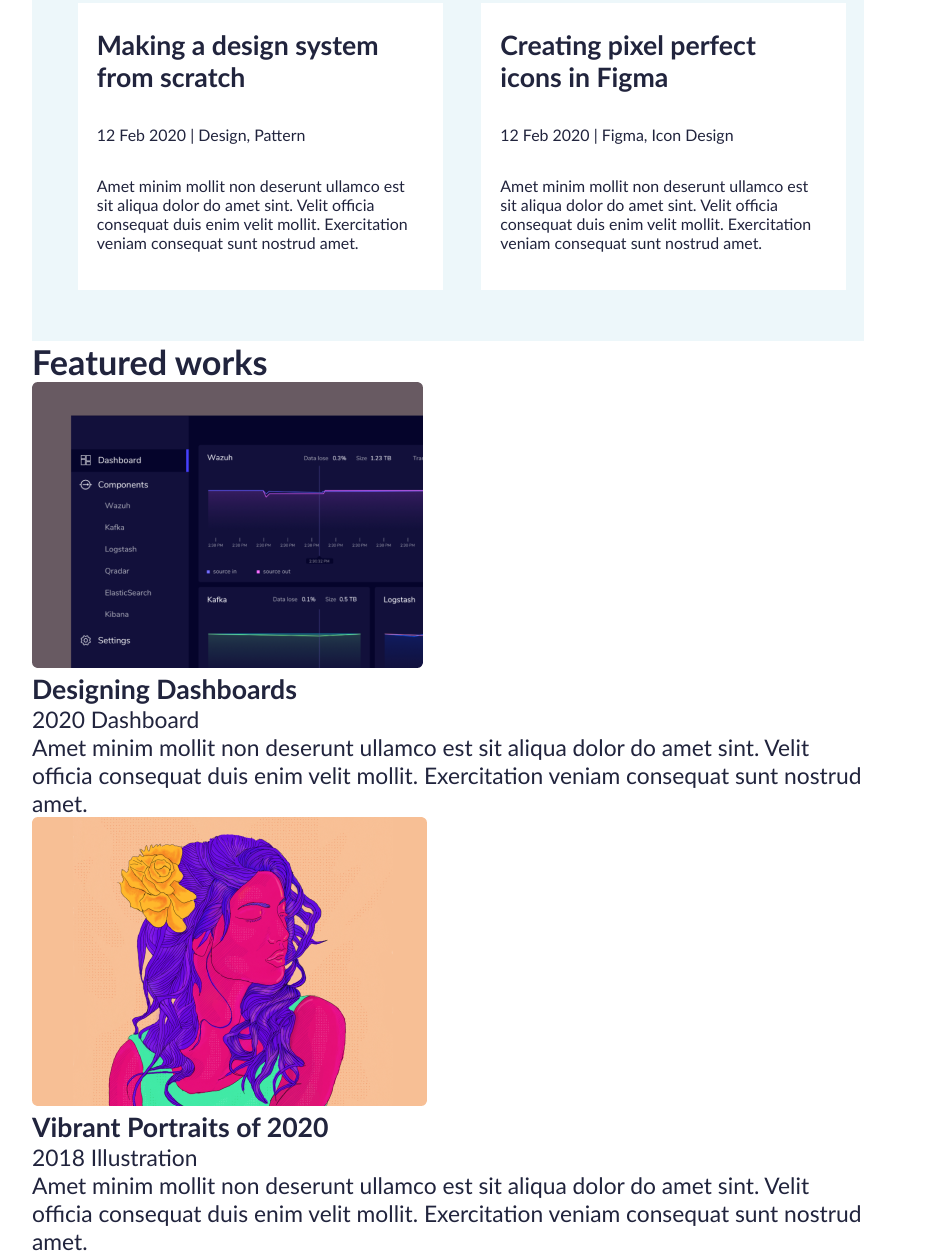
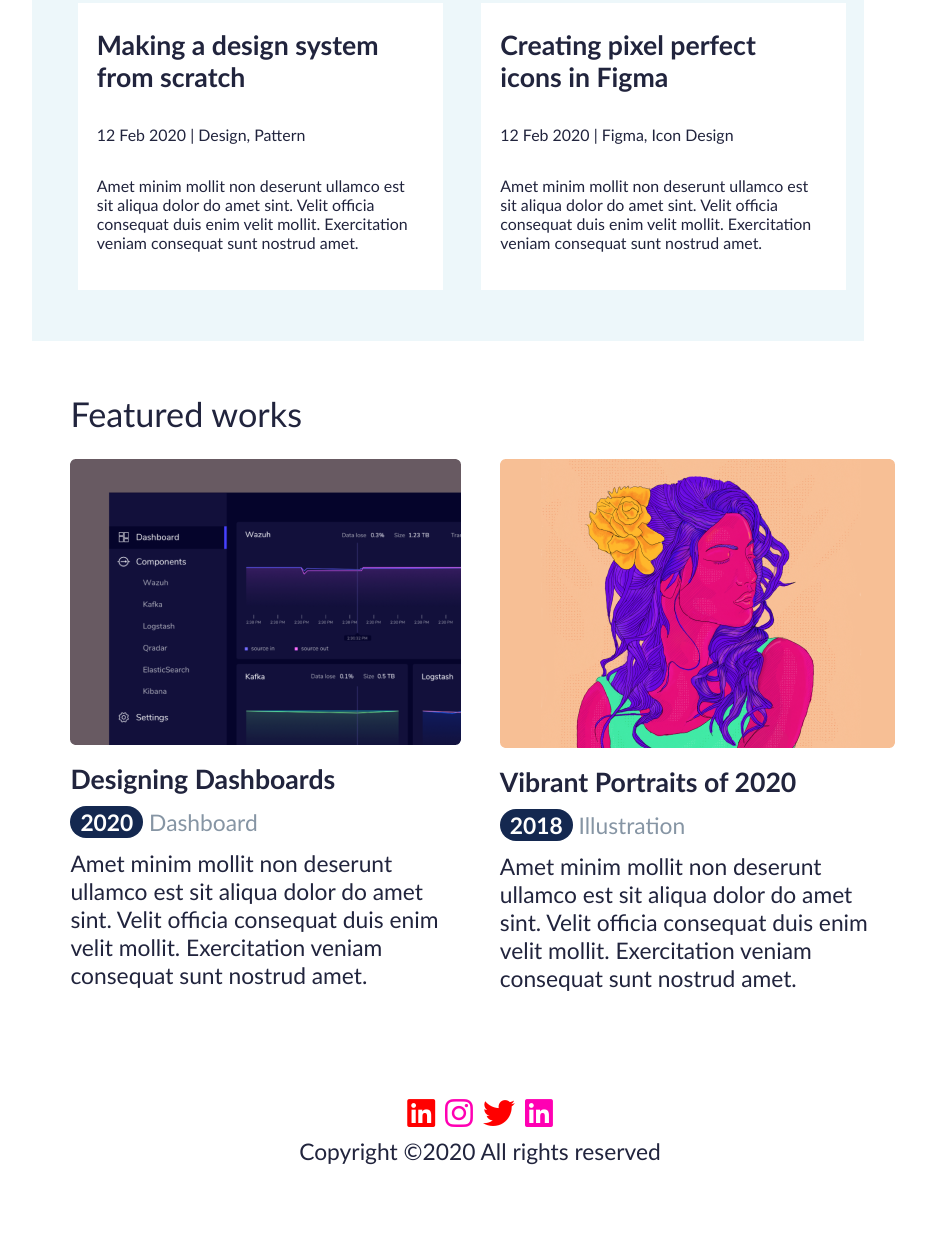
Before and after one commit to cauejlk/atv-portfolio, a plain HTML site: page index.html in a window 1280 px wide. Shown: the part 631-1886 px from the top of the page, without its empty margins (160-1086 px from the left). After the commit the page ends 1821 px from the top, so only its background shows below. Drawn offline with Linux system fonts and the light colour scheme.

Commit message:
trabalho finalizado

```diff
--- a/css/style.css
+++ b/css/style.css
@@ -70,7 +70,6 @@ main.works section {
 
 main.works section p {
     margin: 2vw 0vw 2vw 0vw;
-
 }
 
 main.works section p span {
@@ -86,22 +85,22 @@ main.works section p span {
                 Formatação de HomePage
 ----------------------------------------------------*/
 
-section.banner{
+section.banner {
     display: flex;
     margin: 9vw 0vw 5vw 0vw;
 }
 
-section.banner h1{
+section.banner h1 {
     font-size: 1.5rem;
     margin: 0vw 0vw 2vw;
 }
 
-section.banner p{
+section.banner p {
     font-size: 0.7rem;
     margin: 1vw 7vw 3vw 0vw;
 }
 
-section.banner button{
+section.banner button {
     color: white;
     font-size: 1.2vw;
     background-color: rgba(255, 100, 100, 1);
@@ -109,38 +108,74 @@ section.banner button{
     padding: 10px 18px 10px 18px;
 }
 
-section.RtPost{
+/*----------------------------------------------------- */
+
+section.RtPost {
     background-color: rgb(237, 247, 250, 1);
     padding: 3vw 5px 3vw 20px;
 }
 
 section.RtPost h2 {
     font-weight: normal;
-    margin: 0 0 2vw 0
+    margin: 0 0 2vw 2vw
 }
 
-section.RtPost ol{
+section.RtPost ol {
     display: flex;
     padding: 1vw;
 }
 
-section.RtPost ol li{
+section.RtPost ol li {
     background-color: white;
     padding: 2vw 2vw 2vw 1.5vw;
     margin: 0vw 3vw 0vw 1vw;
 }
 
-section.RtPost ol li:last-child{
+section.RtPost ol li:last-child {
     margin: 0;
 }
 
-section.RtPost ol li p{
+section.RtPost ol li p {
     margin: 2.5vw 0vw 1vw 0vw;
     font-size: 0.7rem;
 }
 
-section.FeaturedWorks{
+/*----------------------------------------------------- */
+section.Ft-Works {
+    margin: 4vw 0 6cqw 3vw;
+}
 
+section.Ft-Works h2 {
+    font-weight: normal;
+    margin: 0 0 2vw 0vw
+}
+
+section.Ft-Works div#featured {
+    display: flex;
+}
+
+section.Ft-Works div#featured h3 {
+    margin: 1vw 0vw 1vw 0vw;
+}
+
+section.Ft-Works div#featured p {
+    margin: 1vw 0vw 1vw 0vw;
+}
+
+section.Ft-Works div p.colorText{
+    color: rgba(134, 149, 164, 1);
+}
+
+section.Ft-Works div#featured div {
+    margin: 0vw 3vw 0vw 0vw;
+}
+
+section.Ft-Works p span {
+    color: white;
+    background-color: rgb(20, 40, 80, 1);
+    border-radius: 30px;
+    padding: 2px 10px 2px 10px;
+    font-weight: bold;
 }
 
 /*-----------------------------------------------------
--- a/index.html
+++ b/index.html
@@ -50,25 +50,26 @@
                 </li>
             </ol>
         </section>
-        <section class="FeaturedWorks">
+        <section class="Ft-Works">
             <h2>Featured works</h2>
+            <div id="featured">
                 <div>
                     <img src="images/Rectangle30.png" alt="#">
                     <h3>Designing Dashboards</h3>
-                <p>2020 Dashboard</p>
+                    <p class="colorText"><span>2020</span> Dashboard</p>
                     <p>Amet minim mollit non deserunt ullamco est sit aliqua dolor do amet sint. Velit officia consequat
                         duis enim velit mollit. Exercitation veniam consequat sunt nostrud amet.</p>
                 </div>
                 <div>
                     <img src="images/Rectangle32.png" alt="#">
                     <h3>Vibrant Portraits of 2020</h3>
-                <p>2018 Illustration</p>
-                <p>Amet minim mollit non deserunt ullamco est sit aliqua dolor do amet sint. Velit officia consequat duis enim velit mollit. Exercitation veniam consequat sunt nostrud amet.</p>
+                    <p class="colorText"><span>2018</span> Illustration</p>
+                    <p>Amet minim mollit non deserunt ullamco est sit aliqua dolor do amet sint. Velit officia consequat
+                        duis enim velit mollit. Exercitation veniam consequat sunt nostrud amet.</p>
+                </div>
             </div>
         </section>
     </main>
-
-    <!--
     <footer>
         <nav>
             <ul>
@@ -80,7 +81,6 @@
             <p>Copyright &copy;2020 All rights reserved </p>
         </nav>
     </footer>
-    -->
 </body>
 
 </html>
```
Lines whose indentation alone changed are shown as unchanged.
